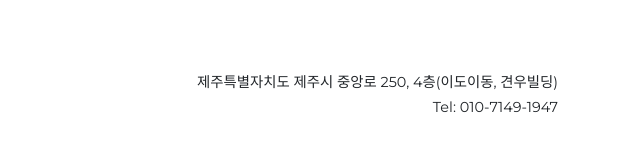
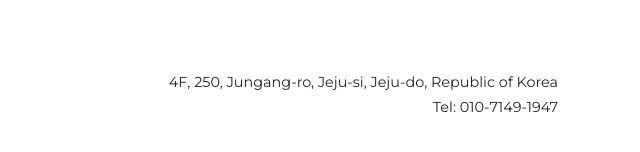
Before and after one commit to JuriJung6/carrotbear, a plain HTML site: page ENabout.html in a window 1280 px wide. Shown: the part 3330-3482 px from the top of the page, 640-1280 px from the left. Drawn offline with nearby package versions, Linux system fonts and the light colour scheme.

Commit message:
영문주소로 변경

```diff
--- a/ENabout.html
+++ b/ENabout.html
@@ -162,7 +162,7 @@
             <div class="col-lg-4 text-lg-start">Copyright &copy; JEJU CARROT BEAR LTD. 2023</div>
 
             <div class="col-lg-8 text-lg-end">
-                <p>제주특별자치도 제주시 중앙로 250, 4층(이도이동, 견우빌딩)</br>
+                <p>4F, 250, Jungang-ro, Jeju-si, Jeju-do, Republic of Korea</br>
                     Tel: 010-7149-1947</p>
             </div>
         </div>
```
Also changed, not shown: ENmain.html (+2 -2 lines), ENnews.html (+1 -1 lines), ENproducts.html (+1 -1 lines).
